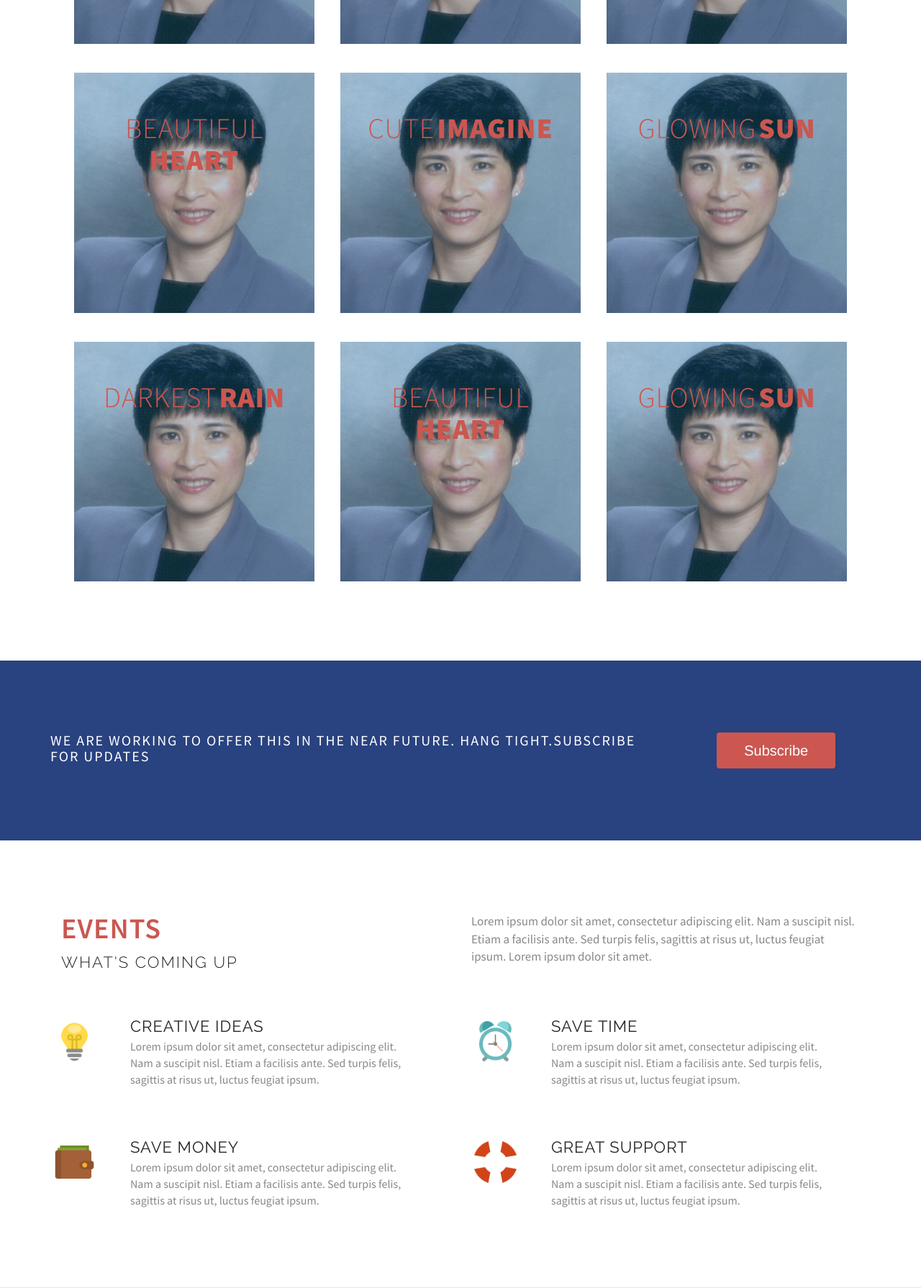
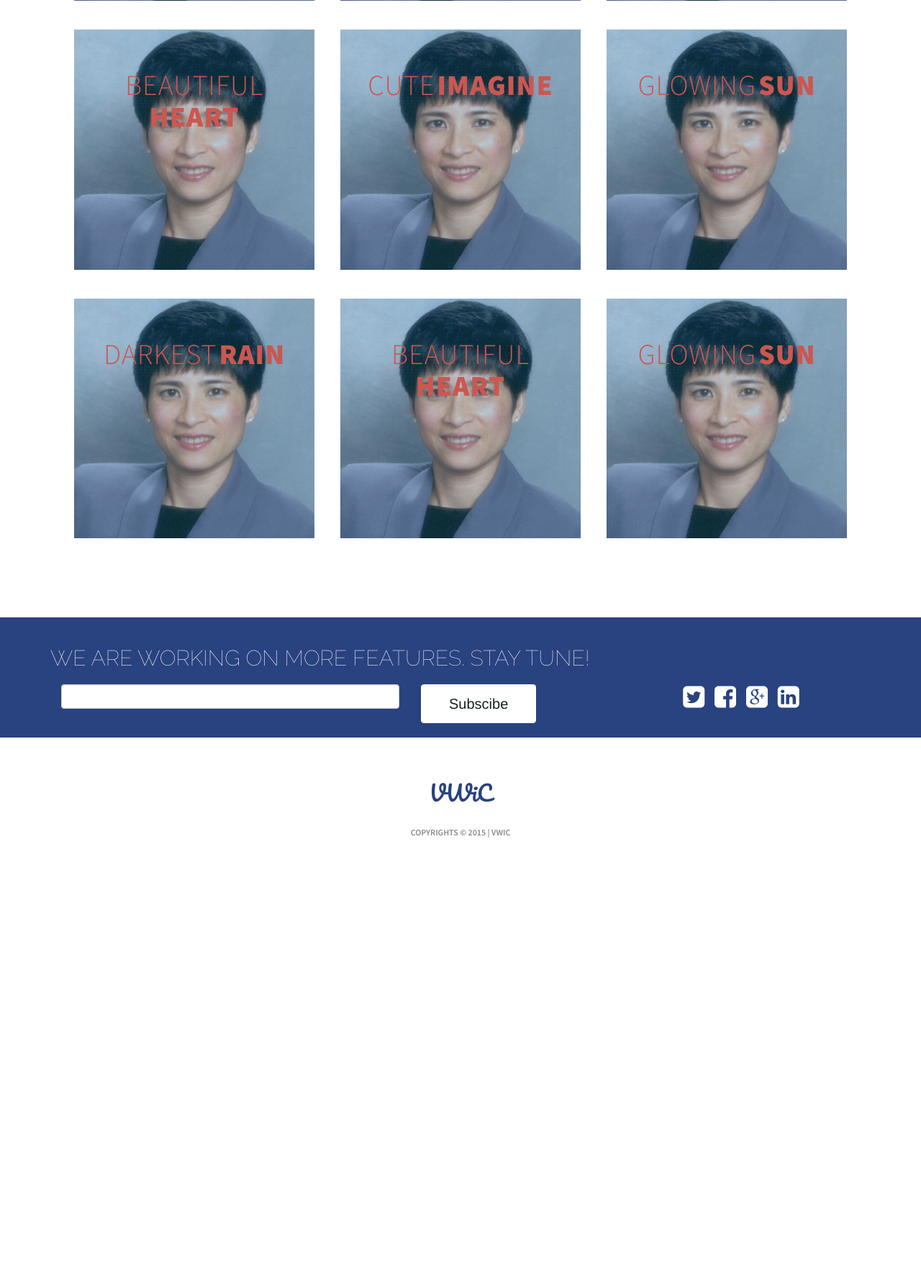
Before and after one commit to sophiango/VWiC-official, a Node server app: page / in a window 1280 px wide. Shown: the part 2294-4084 px from the top of the page at 72% size. After the commit the page ends 3458 px from the top, so only its background shows below. Run offline with Node 20, Linux system fonts and the light colour scheme; some libraries are stand-ins or nearby versions.

Commit message:
fixed index page

```diff
--- a/public/css/style.css
+++ b/public/css/style.css
@@ -257,12 +257,22 @@
 /*------------------------------------------/
 /--------------MENTORSHIP-------------------/
 /------------------------------------------*/
-.mentorship
+
+.subscribe h2{
+	color: #fff;
+	font-family: "Raleway",sans-serif;
+	font-weight: 100;
+	font-size: 30px;
+	margin-bottom: 20px;
+	text-transform: uppercase;
+}
+
+.subscribe
 {
 	background-color: #294280;
-	padding: 100px 0px;
+	padding: 20px 0px;
 }
-.mentorship h1
+.subscribe h1
 {
 	color: #fff;
 	font-family: "Source Sans Pro",sans-serif;
@@ -270,7 +280,7 @@
 	font-size: 20px;
 	margin: 0px;
 }
-.mentorship .btn
+.subscribe .btn
 {
 	display: inline-block;
 	border: medium none;
@@ -531,12 +541,12 @@ figure.effect-Beauty:hover p {
 /*------------------------------------------/
 /-----------------Subscribe------------------/
 /------------------------------------------*/
-
+/*
 .subscribe-social
 {
 	background-color: #162120;
 	padding: 20px 0px 5px;
-}
+}*/
 
 /*.form-group
 {
--- a/views/index.ejs
+++ b/views/index.ejs
@@ -55,14 +55,15 @@
           <li><a href="/" class="page-scroll active">Home</a></li>
           <li><a href="/#about" class="page-scroll">About Us</a></li>
           <li><a href="/#stories" class="page-scroll">Hall of fame</a></li>
+          <li><a href="/#subscribe" class="page-scroll">Contact Us</a></li>
         </ul>
       </nav>
     </div>
     <!-- <a href="/auth/facebook" class="btn btn-primary fb nav navbar-nav navbar-right"><span><img src="images/facebook.png" width="30px" height="30px"></img></span> Log in with Facebook</a> -->
     <!-- <p aria-hidden="true" class="navbar-text navbar-right">Signed in as <a href="#" class="navbar-link">Sophia Ngo</a></p> -->
-      <div class="nav navbar-nav">
+    <!-- <div class="nav navbar-nav">
     <a href="/auth/facebook" class="btn btn-primary fb navbar-btn"><span><img src="images/facebook.png" width="30px" height="30px"></img></span> Log in with Facebook</a>
-      </div>
+  </div> -->
 </div>
 </div> <!-- END SECTION NAVBAR -->
 
@@ -244,71 +245,10 @@
 </div>
 <!-- END SECTION HALL OF FAME -->
 
-<!-- MENTORSHIP -->
-<div class="mentorship" id="mentorship">
+<!-- SUBSRCIBE -->
+<div class="subscribe" id="subscribe">
   <div class="container">
-    <div class="row">
-      <div class="col-md-9 col-sm-10 col-12">
-        <h1 class="all-td">We are working to offer this in the near future. Hang tight.Subscribe for updates
-        </h1>
-        </div>
-        <div class="col-md-3 col-sm-2 col-xs-12 text-center">
-          <a href="#subscribe" class="btn btn-lg" role="button">Subscribe</a>
-        </div>
-      </div>
-    </div>
-  </div> <!-- END SECTION MENTORSHIP -->
-
-  <!-- EVENT -->
-  <div class="events" id="events">
-    <div class="container">
-      <div class="row">
-        <div class="col-md-12 col-sm-12 col-xs-12">
-          <div class="alldesc">
-            <div class="col-md-6 col-sm-6 col-xs-12 centertext">
-              <h2>Events</h2>
-              <p class="all-td">What's Coming Up</p>
-            </div>
-            <div class="col-md-6 col-sm-6 col-xs-12">
-              <p class="desc">Lorem ipsum dolor sit amet, consectetur adipiscing elit. Nam a suscipit nisl. Etiam a facilisis ante. Sed turpis felis, sagittis at risus ut, luctus feugiat ipsum. Lorem ipsum dolor sit amet.</p>
-            </div>
-          </div>
-        </div>
-        <div class="col-md-6 col-sm-6 col-xs-12 featurebox">
-          <div class="feature-icons"> <img src="images/idea.png"/></div>
-          <div class="fh-desc">
-            <h3>Creative Ideas</h3>
-            <p>Lorem ipsum dolor sit amet, consectetur adipiscing elit. Nam a suscipit nisl. Etiam a facilisis ante. Sed turpis felis, sagittis at risus ut, luctus feugiat ipsum.</p>
-          </div>
-        </div>
-        <div class="col-md-6 col-sm-6 col-xs-12 featurebox">
-          <div class="feature-icons"> <img src="images/time.png"/> </div>
-          <div class="fh-desc">
-            <h3>Save Time</h3>
-            <p>Lorem ipsum dolor sit amet, consectetur adipiscing elit. Nam a suscipit nisl. Etiam a facilisis ante. Sed turpis felis, sagittis at risus ut, luctus feugiat ipsum.</p>
-          </div>
-        </div>
-        <div class="col-md-6 col-sm-6 col-xs-12 featurebox">
-          <div class="feature-icons"> <img src="images/money.png"/> </div>
-          <div class="fh-desc">
-            <h3>Save Money</h3>
-            <p>Lorem ipsum dolor sit amet, consectetur adipiscing elit. Nam a suscipit nisl. Etiam a facilisis ante. Sed turpis felis, sagittis at risus ut, luctus feugiat ipsum.</p>
-          </div>
-        </div>
-        <div class="col-md-6 col-sm-6 col-xs-12 featurebox">
-          <div class="feature-icons"> <img src="images/support.png"/> </div>
-          <div class="fh-desc">
-            <h3>Great Support</h3>
-            <p>Lorem ipsum dolor sit amet, consectetur adipiscing elit. Nam a suscipit nisl. Etiam a facilisis ante. Sed turpis felis, sagittis at risus ut, luctus feugiat ipsum.</p>
-          </div>
-        </div>
-      </div>
-    </div>
-  </div> <!-- END SECTION EVENT -->
-
-  <!-- SUBSCRIBE -->
-  <div class="subscribe-social" id="subscribe">
-    <div class="container">
+    <h2>We are working on more features. Stay tune!</h2>
     <div class="row">
       <div class="col-md-8 col-sm-12 col-xs-12">
         <div class="subscibe">
@@ -334,7 +274,6 @@
       </div>
     </div>
   </div>
-  </div><!-- END SECTION SUBSCRIBE -->
 
   <!-- FOOTER -->
   <footer class="foot">
```
Lines whose indentation alone changed are shown as unchanged.
